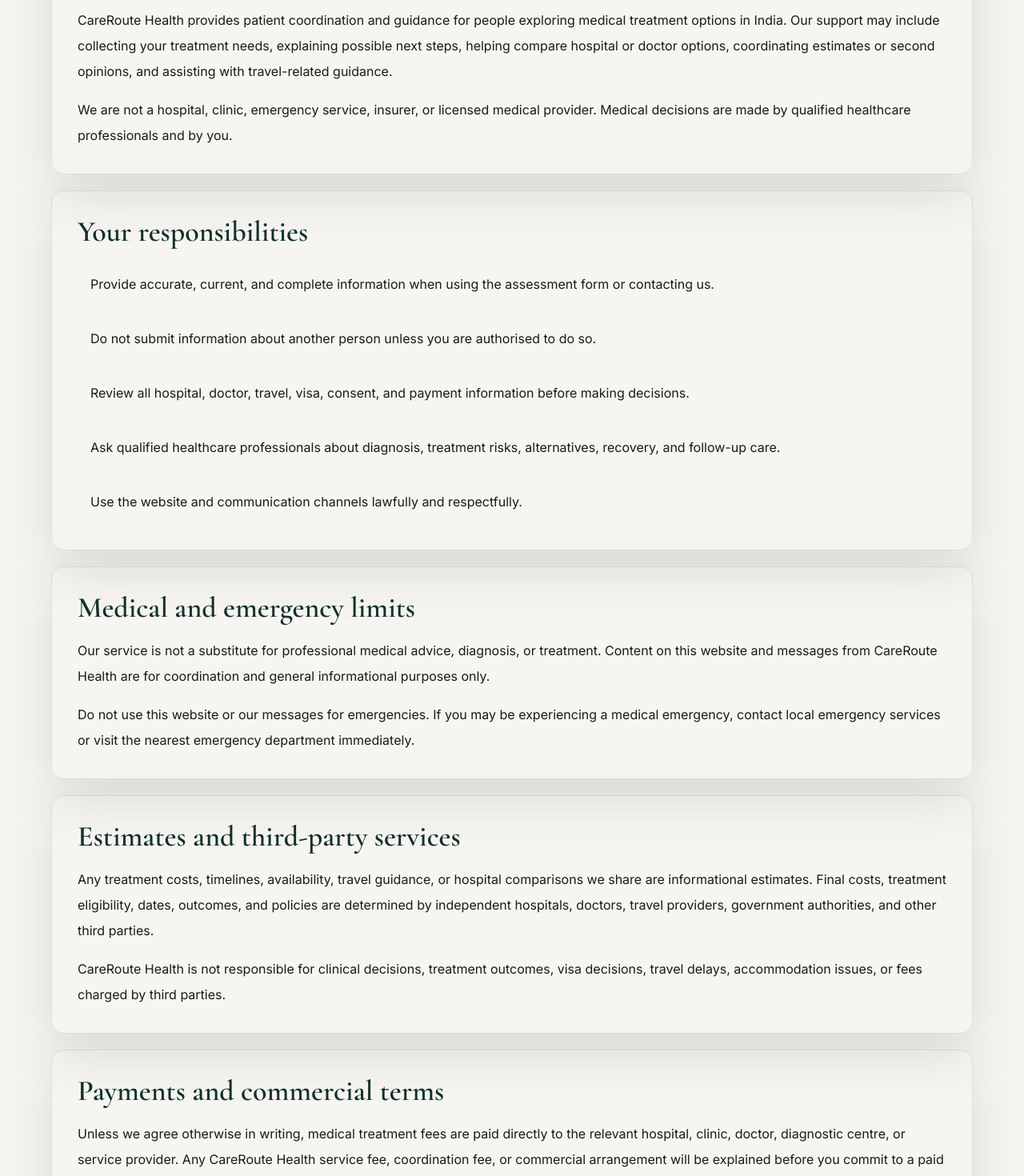
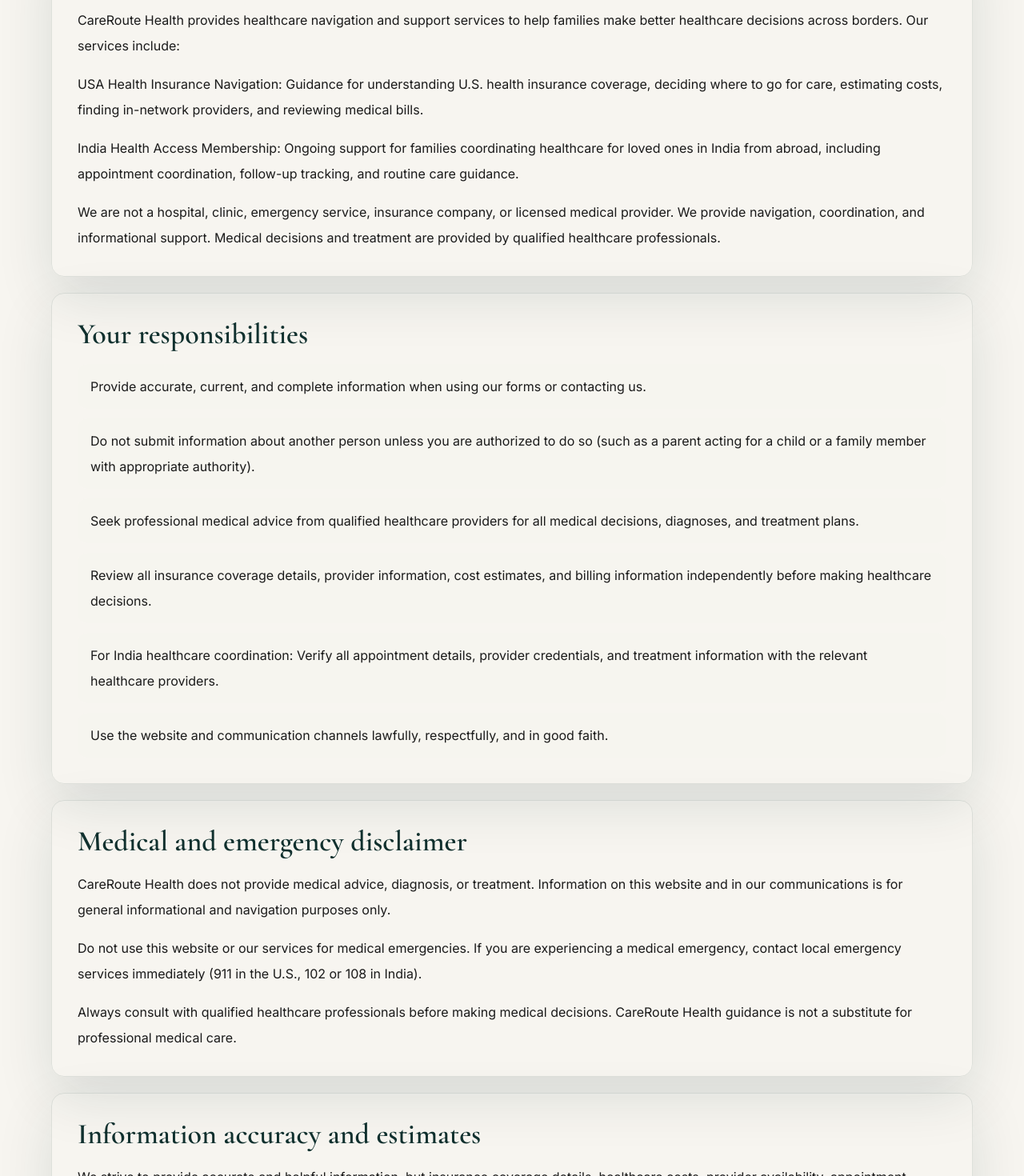
Before and after one commit to kalki2654/careroutehealth, a Next.js app: page /terms-of-service in a window 1280 px wide. Shown: the part 880-2350 px from the top of the page at 80% size. Built offline with nearby package versions, Linux system fonts and the light colour scheme.

Commit message:
update-1

```diff
--- a/src/app/privacy-policy/page.tsx
+++ b/src/app/privacy-policy/page.tsx
@@ -11,65 +11,86 @@
   {
     title: "Who this policy applies to",
     body: [
-      "This Privacy Policy applies to people who visit the CareRoute Health website, contact us on WhatsApp or email, submit an assessment, or share information so we can help them explore medical treatment options in India."
+      "This Privacy Policy applies to people who visit the CareRoute Health website, use our intake forms, contact us via email or other channels, or use our healthcare navigation and support services for U.S. health insurance or India family healthcare coordination."
     ]
   },
   {
     title: "Information we collect",
     body: [
-      "We collect information you choose to share with us. This may include your name, email address, WhatsApp or phone number, country of residence, treatment interest, preferred contact time, preferred contact method, and details about your medical concern.",
-      "If you send medical records, reports, prescriptions, scans, test results, or other health documents, we treat that information as sensitive and handle it with additional care."
+      "We collect information you choose to share with us through our website forms, intake process, email, or other communication channels. This may include your name, email address, phone number or WhatsApp contact, country of residence, and details about your healthcare situation or support needs.",
+      "For USA Health Insurance Navigation: This may include information about your insurance provider, the type of help you need (understanding coverage, deciding where to go for care, cost estimates, bill review), and whether you need support before or after receiving care.",
+      "For India Health Access Membership: This may include information about who you're supporting (parent, spouse, child, other family member), what help you need (appointments, follow-ups, routine care coordination, general health guidance), your country, and your family's city in India.",
+      "If you share medical records, reports, prescriptions, scans, test results, or other health documents, we treat that information as sensitive and handle it with additional care and security."
     ]
   },
   {
     title: "How we use your information",
     items: [
-      "To respond to your questions and provide patient coordination support.",
-      "To understand your treatment needs and prepare relevant hospital or doctor options.",
-      "To communicate with you by WhatsApp, phone, email, or another channel you request.",
-      "To coordinate second opinions, estimates, appointments, travel guidance, or related support when you ask us to do so.",
+      "To respond to your questions and provide healthcare navigation and support services.",
+      "To understand your situation and provide relevant guidance for U.S. healthcare decisions or India family care coordination.",
+      "To communicate with you via email, phone, WhatsApp, or another channel you prefer.",
+      "To coordinate appointments, provide cost guidance, review insurance coverage, or support family healthcare coordination when you request our help.",
+      "To improve our services and understand how people use our website.",
       "To protect our service, prevent misuse, maintain records, and meet legal or regulatory responsibilities where applicable."
     ]
   },
   {
     title: "How we share information",
     body: [
-      "We do not sell your personal information. We only share information when it is necessary to provide the service you requested, when you ask us to share it, or when we are legally required to do so.",
-      "Medical information may be shared with hospitals, doctors, diagnostic centres, or care partners only when it is relevant to your request and after you have given us permission or clear instructions."
+      "We do not sell your personal information. We only share information when it is necessary to provide the service you requested, when you explicitly ask us to share it, or when we are legally required to do so.",
+      "For India family healthcare coordination: Medical information may be shared with hospitals, doctors, or healthcare providers in India only when it is relevant to your request and after you have given us clear permission.",
+      "We may use third-party service providers (such as email services, form processors, or communication tools) to help us operate our website and provide our services. These providers are required to protect your information and use it only for the purposes we specify."
     ]
   },
   {
-    title: "WhatsApp, email, and third-party services",
+    title: "Cookies and analytics",
     body: [
-      "If you contact us through WhatsApp, email, forms, or other third-party tools, those services may process information under their own privacy terms. Please avoid sharing highly sensitive information through channels you are not comfortable using."
+      "Our website may use cookies and similar technologies to understand how visitors use the site and to improve the user experience. You can control cookie settings through your browser.",
+      "We may use analytics services to understand website traffic and usage patterns. These services may collect information about your visit in accordance with their own privacy policies."
     ]
   },
   {
-    title: "Security and retention",
+    title: "Email and third-party communication tools",
     body: [
-      "We use reasonable technical and organisational safeguards to protect information shared with us. No online transmission or storage system can be guaranteed to be completely secure.",
-      "We keep information only for as long as needed for the purpose it was collected, for follow-up care coordination, for legitimate business records, or where retention is required by law."
+      "If you contact us through email, forms, WhatsApp, or other third-party communication tools, those services may process information under their own privacy terms. We recommend reviewing the privacy policies of any third-party services you use to contact us."
     ]
   },
   {
-    title: "Your choices",
+    title: "Security and data protection",
+    body: [
+      "We use reasonable technical and organizational safeguards to protect information shared with us, including encryption for sensitive data transmission and secure storage practices.",
+      "No online transmission or storage system can be guaranteed to be completely secure. We cannot guarantee absolute security, but we take data protection seriously and continuously work to improve our security measures.",
+      "We retain information only for as long as needed to provide our services, for legitimate business records, for follow-up support, or where retention is required by law."
+    ]
+  },
+  {
+    title: "Your rights and choices",
     items: [
-      "You can ask us to correct, update, or delete your personal information.",
-      "You can ask us not to contact you for follow-up communication.",
-      "You can choose not to send medical documents until you are comfortable with the next step.",
-      "You can ask which hospitals or partners your information has been shared with in connection with your request."
+      "You can request to access, correct, update, or delete your personal information by contacting us at hello@careroute.health.",
+      "You can opt out of follow-up communications at any time.",
+      "You can choose not to share medical documents or sensitive information until you are comfortable doing so.",
+      "You can ask which healthcare providers or partners your information has been shared with in connection with your request.",
+      "Depending on your location, you may have additional rights under applicable data protection laws (such as GDPR, CCPA, or India's DPDP Act). Contact us to exercise these rights."
     ]
   },
   {
     title: "Children and family members",
     body: [
-      "CareRoute Health is intended for adults and for family members or caregivers acting with appropriate authority. If information relates to a child or another person, you should only share it if you are authorised to do so."
+      "CareRoute Health services are intended for adults and for family members or caregivers acting with appropriate authority. If you are sharing information about a child or another person, you should only do so if you are authorized to act on their behalf."
     ]
   },
   {
     title: "Changes to this policy",
     body: [
-      "We may update this Privacy Policy from time to time. The latest version will always show the updated date on this page."
+      "We may update this Privacy Policy from time to time to reflect changes in our practices or legal requirements. The latest version will always be available on this page with the updated date shown below.",
+      "If we make significant changes, we will notify users through our website or via email where appropriate."
+    ]
+  },
+  {
+    title: "Contact us about privacy",
+    body: [
+      "If you have questions about this Privacy Policy, how we handle your information, or want to exercise your privacy rights, please contact us at hello@careroute.health.",
+      "[PLACEHOLDER: Add physical mailing address if required by applicable law]"
     ]
   }
 ];
@@ -78,9 +99,9 @@
   return (
     <LegalPage
       eyebrow="Privacy Policy"
-      title="How we handle your information."
-      intro="CareRoute Health receives personal and medical information from patients and families looking for treatment guidance. This policy explains what we collect, why we use it, and how you can contact us about your information."
-      lastUpdated="May 14, 2026"
+      title="How we handle your information"
+      intro="CareRoute Health provides healthcare navigation and support services for families across borders. This policy explains what information we collect, how we use it, how we protect it, and your rights regarding your personal information."
+      lastUpdated="January 15, 2025"
       sections={sections}
     />
   );
--- a/src/app/terms-of-service/page.tsx
+++ b/src/app/terms-of-service/page.tsx
@@ -11,81 +11,123 @@
   {
     title: "Agreement to these terms",
     body: [
-      "These Terms of Service apply when you visit the CareRoute Health website, submit an assessment, contact us by WhatsApp or email, or use our patient coordination and guidance service.",
-      "By using our website or services, you agree to these terms, our Privacy Policy, and our Medical Disclaimer. If you do not agree, please do not use the website or rely on our communications."
+      "These Terms of Service apply when you visit the CareRoute Health website, use our intake forms, contact us via email or other channels, or use our healthcare navigation and support services.",
+      "By using our website or services, you agree to these terms, our Privacy Policy, and our Medical Disclaimer. If you do not agree, please do not use the website or services."
     ]
   },
   {
     title: "What CareRoute Health provides",
     body: [
-      "CareRoute Health provides patient coordination and guidance for people exploring medical treatment options in India. Our support may include collecting your treatment needs, explaining possible next steps, helping compare hospital or doctor options, coordinating estimates or second opinions, and assisting with travel-related guidance.",
-      "We are not a hospital, clinic, emergency service, insurer, or licensed medical provider. Medical decisions are made by qualified healthcare professionals and by you."
+      "CareRoute Health provides healthcare navigation and support services to help families make better healthcare decisions across borders. Our services include:",
+      "USA Health Insurance Navigation: Guidance for understanding U.S. health insurance coverage, deciding where to go for care, estimating costs, finding in-network providers, and reviewing medical bills.",
+      "India Health Access Membership: Ongoing support for families coordinating healthcare for loved ones in India from abroad, including appointment coordination, follow-up tracking, and routine care guidance.",
+      "We are not a hospital, clinic, emergency service, insurance company, or licensed medical provider. We provide navigation, coordination, and informational support. Medical decisions and treatment are provided by qualified healthcare professionals."
     ]
   },
   {
     title: "Your responsibilities",
     items: [
-      "Provide accurate, current, and complete information when using the assessment form or contacting us.",
-      "Do not submit information about another person unless you are authorised to do so.",
-      "Review all hospital, doctor, travel, visa, consent, and payment information before making decisions.",
-      "Ask qualified healthcare professionals about diagnosis, treatment risks, alternatives, recovery, and follow-up care.",
-      "Use the website and communication channels lawfully and respectfully."
+      "Provide accurate, current, and complete information when using our forms or contacting us.",
+      "Do not submit information about another person unless you are authorized to do so (such as a parent acting for a child or a family member with appropriate authority).",
+      "Seek professional medical advice from qualified healthcare providers for all medical decisions, diagnoses, and treatment plans.",
+      "Review all insurance coverage details, provider information, cost estimates, and billing information independently before making healthcare decisions.",
+      "For India healthcare coordination: Verify all appointment details, provider credentials, and treatment information with the relevant healthcare providers.",
+      "Use the website and communication channels lawfully, respectfully, and in good faith."
     ]
   },
   {
-    title: "Medical and emergency limits",
+    title: "Medical and emergency disclaimer",
     body: [
-      "Our service is not a substitute for professional medical advice, diagnosis, or treatment. Content on this website and messages from CareRoute Health are for coordination and general informational purposes only.",
-      "Do not use this website or our messages for emergencies. If you may be experiencing a medical emergency, contact local emergency services or visit the nearest emergency department immediately."
+      "CareRoute Health does not provide medical advice, diagnosis, or treatment. Information on this website and in our communications is for general informational and navigation purposes only.",
+      "Do not use this website or our services for medical emergencies. If you are experiencing a medical emergency, contact local emergency services immediately (911 in the U.S., 102 or 108 in India).",
+      "Always consult with qualified healthcare professionals before making medical decisions. CareRoute Health guidance is not a substitute for professional medical care."
     ]
   },
   {
-    title: "Estimates and third-party services",
+    title: "Information accuracy and estimates",
     body: [
-      "Any treatment costs, timelines, availability, travel guidance, or hospital comparisons we share are informational estimates. Final costs, treatment eligibility, dates, outcomes, and policies are determined by independent hospitals, doctors, travel providers, government authorities, and other third parties.",
-      "CareRoute Health is not responsible for clinical decisions, treatment outcomes, visa decisions, travel delays, accommodation issues, or fees charged by third parties."
+      "We strive to provide accurate and helpful information, but insurance coverage details, healthcare costs, provider availability, appointment scheduling, and treatment information can change. We cannot guarantee the accuracy or completeness of all information.",
+      "Any cost estimates, coverage explanations, or provider information we share are informational only. Final costs, coverage decisions, treatment eligibility, and appointment availability are determined by insurance companies, healthcare providers, and other third parties.",
+      "You are responsible for verifying all information with the relevant insurance companies, healthcare providers, and other parties before making decisions."
     ]
   },
   {
-    title: "Payments and commercial terms",
+    title: "Third-party services and providers",
     body: [
-      "Unless we agree otherwise in writing, medical treatment fees are paid directly to the relevant hospital, clinic, doctor, diagnostic centre, or service provider. Any CareRoute Health service fee, coordination fee, or commercial arrangement will be explained before you commit to a paid service.",
-      "You are responsible for reviewing invoices, inclusions, exclusions, cancellation rules, refund terms, and payment instructions from any provider before paying."
+      "CareRoute Health may help you connect with or coordinate care from third-party healthcare providers, insurance companies, hospitals, clinics, or other service providers. These third parties operate independently and are responsible for their own services, policies, fees, and outcomes.",
+      "CareRoute Health is not responsible for the actions, decisions, quality of care, billing practices, or outcomes provided by third-party providers.",
+      "Any agreements, payments, or arrangements you make with third-party providers are between you and those providers."
     ]
   },
   {
-    title: "Acceptable use",
+    title: "Payments and fees",
+    body: [
+      "Healthcare treatment costs, insurance premiums, and medical bills are paid directly to the relevant healthcare providers, insurance companies, or service providers—not to CareRoute Health.",
+      "CareRoute Health service fees (if applicable) will be clearly explained before you commit to any paid service. We will provide information about what is included, payment terms, and any cancellation or refund policies.",
+      "[PLACEHOLDER: Add specific pricing structure and payment terms when finalized]"
+    ]
+  },
+  {
+    title: "Acceptable use of the website",
     items: [
-      "Do not misuse the website, attempt unauthorised access, interfere with security, or upload harmful code.",
-      "Do not submit false, misleading, abusive, unlawful, or unauthorised information.",
-      "Do not copy, scrape, resell, or misuse website content, branding, designs, or service materials without permission.",
-      "Do not use CareRoute Health to harass staff, providers, patients, or partners."
+      "Do not misuse the website, attempt unauthorized access, interfere with security features, or upload harmful code or malware.",
+      "Do not submit false, misleading, abusive, unlawful, or unauthorized information.",
+      "Do not copy, scrape, redistribute, or commercially exploit website content, branding, or materials without permission.",
+      "Do not use CareRoute Health services to harass, threaten, or harm others.",
+      "Do not impersonate others or misrepresent your relationship with any person or entity."
     ]
   },
   {
     title: "Intellectual property",
     body: [
-      "The CareRoute Health name, logo, website design, written content, visual assets, and service materials belong to CareRoute Health or its licensors. You may view and use the website for personal, non-commercial purposes related to exploring our services."
+      "The CareRoute Health name, logo, website design, written content, graphics, and service materials are owned by CareRoute Health or its licensors and are protected by copyright, trademark, and other intellectual property laws.",
+      "You may view and use the website for personal, non-commercial purposes related to exploring our services. You may not reproduce, distribute, modify, or create derivative works without our written permission."
     ]
   },
   {
     title: "Limitation of liability",
     body: [
-      "To the maximum extent permitted by law, CareRoute Health will not be liable for indirect, incidental, special, consequential, or punitive losses arising from your use of the website, reliance on information, third-party services, medical decisions, travel plans, or treatment outcomes.",
-      "Nothing in these terms limits liability that cannot be limited under applicable law."
+      "To the maximum extent permitted by applicable law, CareRoute Health and its officers, employees, and affiliates will not be liable for any indirect, incidental, special, consequential, or punitive damages arising from:",
+      "Your use of or inability to use the website or services; reliance on information provided through the website or our communications; decisions made based on our guidance or information; third-party healthcare services, insurance coverage decisions, or treatment outcomes; technical issues, data loss, or service interruptions; or any other matter relating to our services.",
+      "Nothing in these terms limits liability for death or personal injury caused by negligence, fraud, or any other liability that cannot be limited under applicable law.",
+      "[PLACEHOLDER: Add specific liability cap if applicable under business structure]"
     ]
   },
   {
-    title: "Changes, suspension, and availability",
+    title: "Indemnification",
     body: [
-      "We may update the website, change services, revise these terms, or suspend access to parts of the website from time to time. The latest version of these terms will be posted on this page with the updated date."
+      "You agree to indemnify and hold harmless CareRoute Health from any claims, damages, losses, or expenses (including reasonable legal fees) arising from your use of the services, your violation of these terms, or your violation of any rights of another party.",
+      "[PLACEHOLDER: Adjust indemnification language based on final legal review]"
     ]
   },
   {
-    title: "Governing law and contact",
+    title: "Changes to these terms",
     body: [
-      "These terms are intended to be governed by the laws of India, unless another written agreement with CareRoute Health states otherwise.",
-      "For questions about these terms, contact hello@careroute.health."
+      "We may update these Terms of Service from time to time to reflect changes in our services, legal requirements, or business practices. The latest version will always be available on this page with the updated date shown below.",
+      "If we make significant changes, we will notify users through our website or via email where appropriate. Your continued use of the website or services after changes are posted constitutes acceptance of the updated terms."
+    ]
+  },
+  {
+    title: "Termination and suspension",
+    body: [
+      "We reserve the right to suspend or terminate your access to the website or services if you violate these terms, engage in fraudulent or harmful behavior, or for any other reason at our discretion.",
+      "You may stop using our services at any time. Certain provisions of these terms (including limitations of liability, intellectual property rights, and dispute resolution) will survive termination."
+    ]
+  },
+  {
+    title: "Governing law and disputes",
+    body: [
+      "[PLACEHOLDER: Specify governing law based on business registration - e.g., laws of India, laws of the State of Delaware, etc.]",
+      "[PLACEHOLDER: Specify dispute resolution mechanism - e.g., arbitration, mediation, court jurisdiction]",
+      "For questions about these terms, contact us at hello@careroute.health."
+    ]
+  },
+  {
+    title: "General provisions",
+    body: [
+      "If any provision of these terms is found to be unenforceable, the remaining provisions will continue in full effect.",
+      "These terms constitute the entire agreement between you and CareRoute Health regarding use of the website and services, unless you have a separate written agreement with us.",
+      "Our failure to enforce any provision of these terms does not waive our right to enforce it in the future."
     ]
   }
 ];
@@ -94,9 +136,9 @@
   return (
     <LegalPage
       eyebrow="Terms of Service"
-      title="Terms for using CareRoute Health."
-      intro="These terms explain how you may use the CareRoute Health website, assessment form, WhatsApp support, and patient coordination service."
-      lastUpdated="May 14, 2026"
+      title="Terms for using CareRoute Health"
+      intro="These terms explain your rights and responsibilities when using the CareRoute Health website and services. Please read them carefully."
+      lastUpdated="January 15, 2025"
       sections={sections}
     />
   );
```
Also changed, not shown: 1 other file (tests, documents, lock files or other folders).
